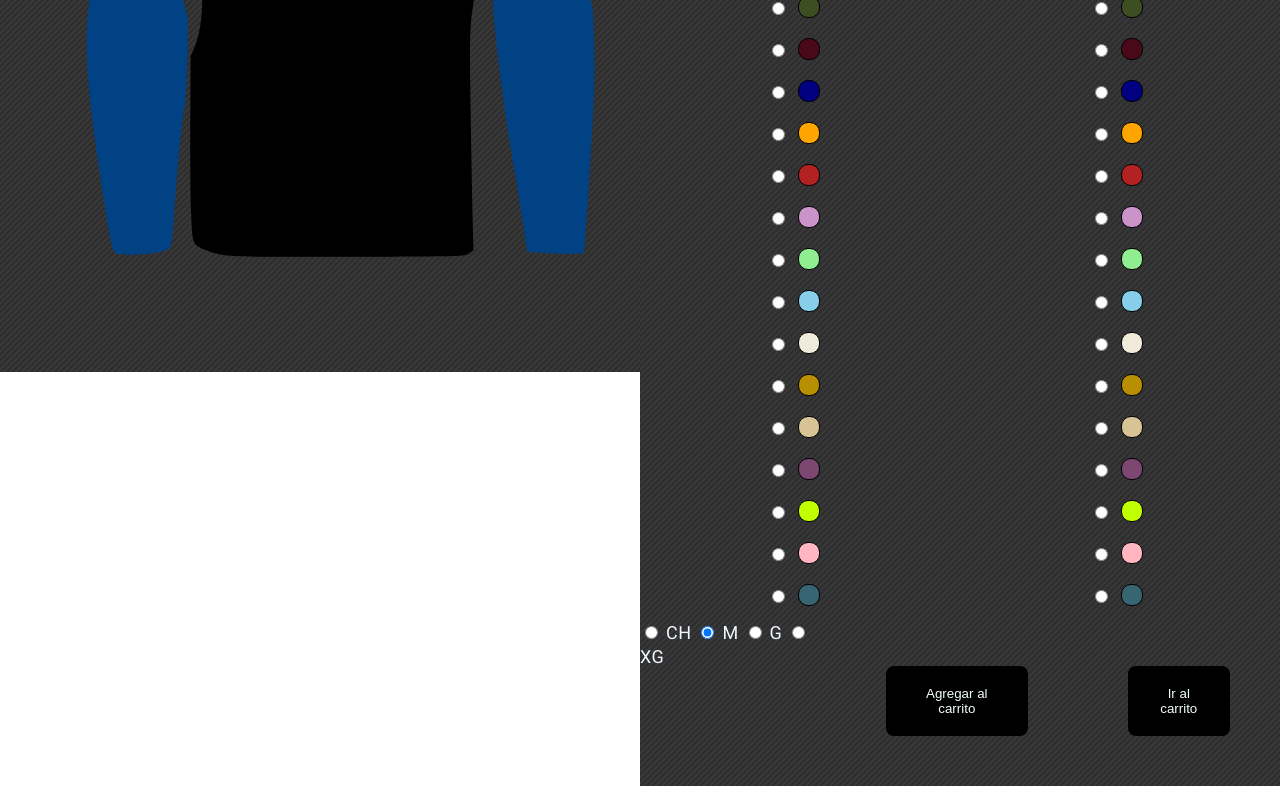
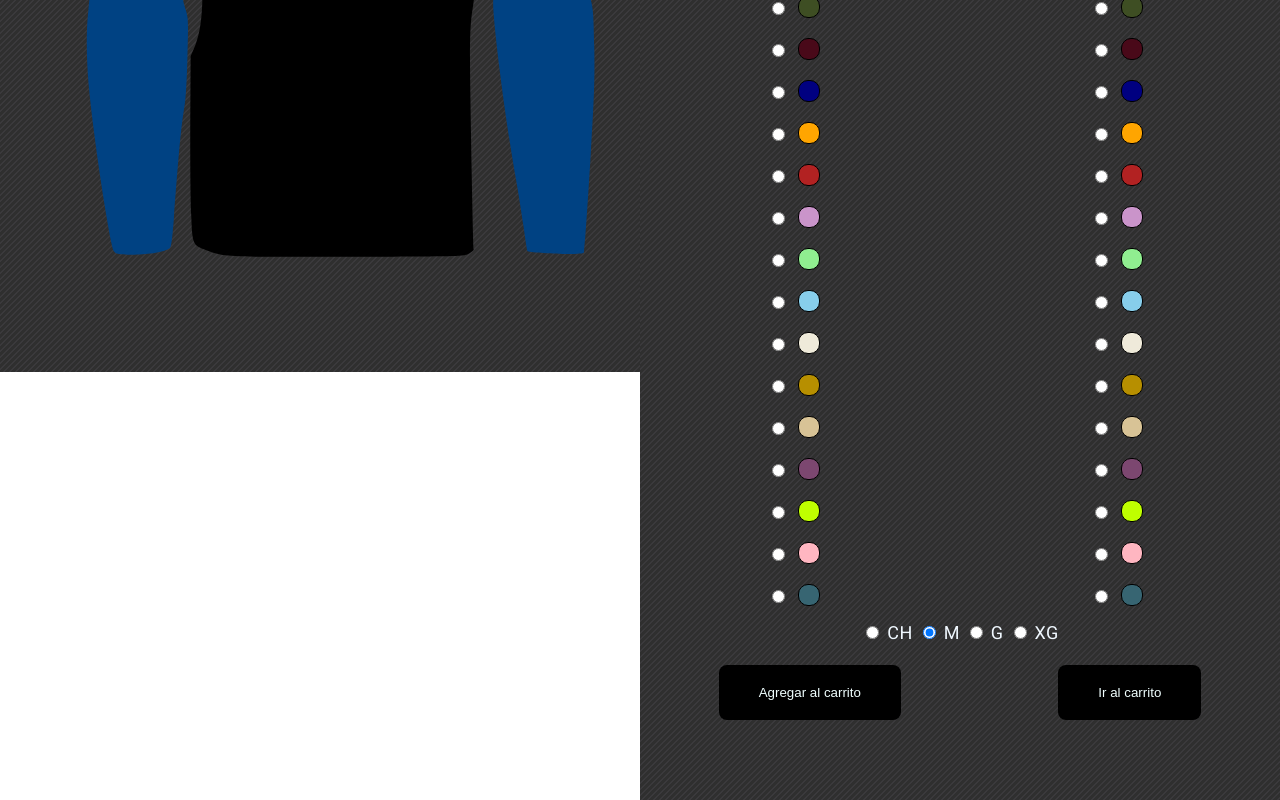
Before and after one commit to ALFRED-VJ-DEV/RagnarWear, an Angular app: page /personalizar in a window 1280 px wide. Shown: the part 500-1300 px from the top of the page. Built offline with nearby package versions, Linux system fonts and the light colour scheme.

Commit message:
completed MVP

```diff
--- a/src/app/pages/combinar/combinar.component.html
+++ b/src/app/pages/combinar/combinar.component.html
@@ -70,7 +70,7 @@
       <app-option-cuerpo></app-option-cuerpo>
       <!-- <app-option-tiras></app-option-tiras> -->
     </div>
-    <div style="display: flex; justify-content: end;">
+    <div style="display: flex; justify-content: center;">
       <form class="form-talla">
         <label>
           <input type="radio" name="opcion" value="ch" [(ngModel)]="opcionSeleccionada"> CH
@@ -86,6 +86,8 @@
         </label>
       </form>
 
+</div>
+    <div style="display: flex; margin: 20px 0 80px 0; justify-content: space-around;">
       <button (click)="add()" class="btn-cc">Agregar al carrito</button>
       <button (click)="gotToCar()" class="btn-cc">Ir al carrito</button>
     </div>
--- a/src/app/pages/combinar/combinar.component.scss
+++ b/src/app/pages/combinar/combinar.component.scss
@@ -32,8 +32,7 @@
 }
 
 .btn-cc {
-  padding: 20px;
-  margin: 50px;
+  padding: 20px 40px;
   background: black;
   color: azure;
   border: none;
```
